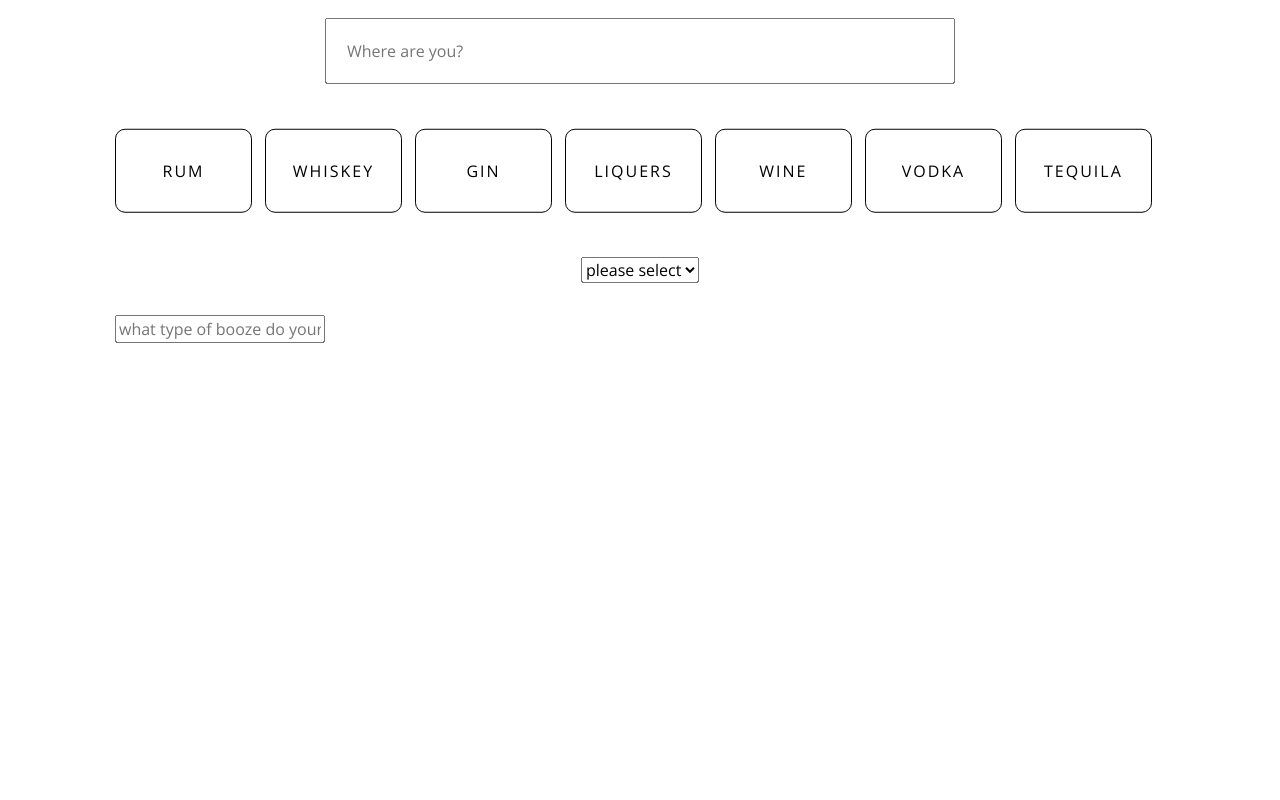
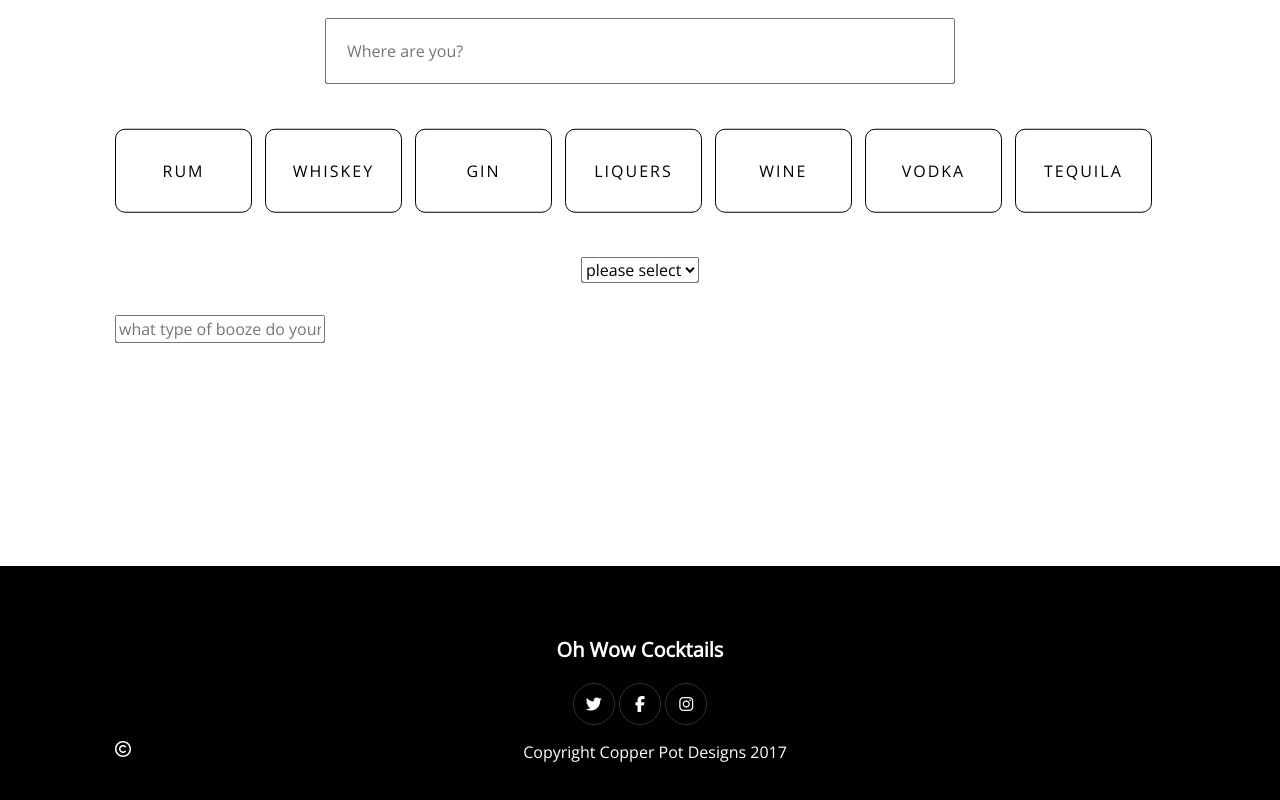
Before and after one commit to matthewparris/drinkTank, a plain HTML site: page index.html in a window 1280 px wide. Shown: the part 1034-1834 px from the top of the page. Before the commit the page ends 1600 px from the top, so only its background shows below. Drawn offline with nearby package versions, Linux system fonts and the light colour scheme.

Commit message:
started footer with text in index and styling

```diff
--- a/dev/styles/partials/_footer.scss
+++ b/dev/styles/partials/_footer.scss
@@ -0,0 +1,37 @@
+footer{
+	width: 100%;
+	background: black;
+	color: white;
+	text-align: center;
+	padding-top: 50px;
+	padding-bottom: 50px;
+}
+
+.footerText h3{
+	font-size: 20px;
+}
+
+
+.social i{
+	color:  white;
+	text-align: center;
+	border: 1px solid #303030;
+	border-radius: 50%;
+	width: 42px;
+	height: 42px;
+	line-height: 40px;
+}
+
+.copyRight{
+	text-align: center;
+	position: relative;
+	padding-left: 30px;
+	&::before{
+		content:"\f1f9";
+		font-family: FontAwesome;
+		display: block;
+		position: absolute;
+		left: 0;
+
+	}
+}
--- a/index.html
+++ b/index.html
@@ -70,8 +70,18 @@
 
 	<footer>
 		<div class="wrapper">
-			<div class="contact">
+			<div class="footerText">
+				<h3>Oh Wow Cocktails</h3>
 
+				<div class="social">
+					<i class="fa fa-twitter" aria-hidden="true"></i>
+					<i class="fa fa-facebook" aria-hidden="true"></i>
+					<i class="fa fa-instagram" aria-hidden="true"></i>
+				</div>
+
+				<div class="copyRight">
+					<p>Copyright Copper Pot Designs 2017</p>
+				</div>
 			</div>
 		</div>
 	</footer>
--- a/public/styles/style.css
+++ b/public/styles/style.css
@@ -244,3 +244,34 @@ a:hover {
   display: block;
   margin: 0 auto;
   text-align: center; }
+
+footer {
+  width: 100%;
+  background: black;
+  color: white;
+  text-align: center;
+  padding-top: 50px;
+  padding-bottom: 50px; }
+
+.footerText h3 {
+  font-size: 20px; }
+
+.social i {
+  color: white;
+  text-align: center;
+  border: 1px solid #303030;
+  border-radius: 50%;
+  width: 42px;
+  height: 42px;
+  line-height: 40px; }
+
+.copyRight {
+  text-align: center;
+  position: relative;
+  padding-left: 30px; }
+  .copyRight::before {
+    content: "\f1f9";
+    font-family: FontAwesome;
+    display: block;
+    position: absolute;
+    left: 0; }
```
